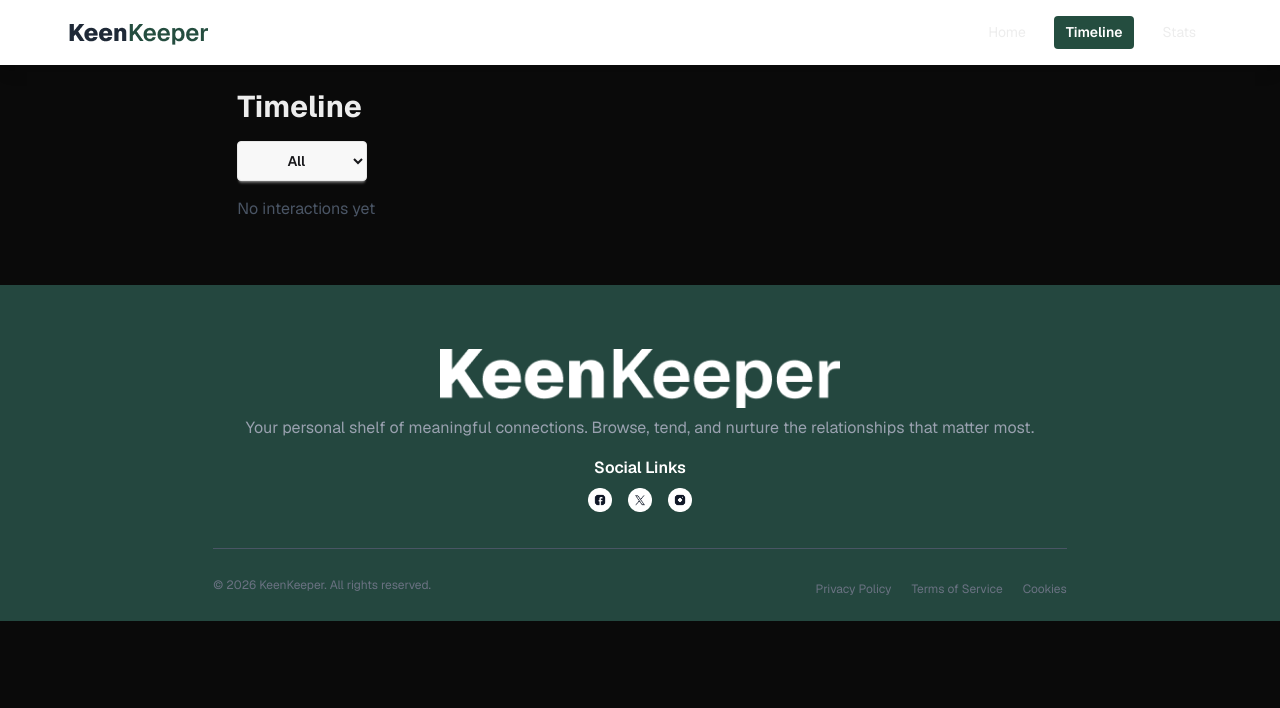
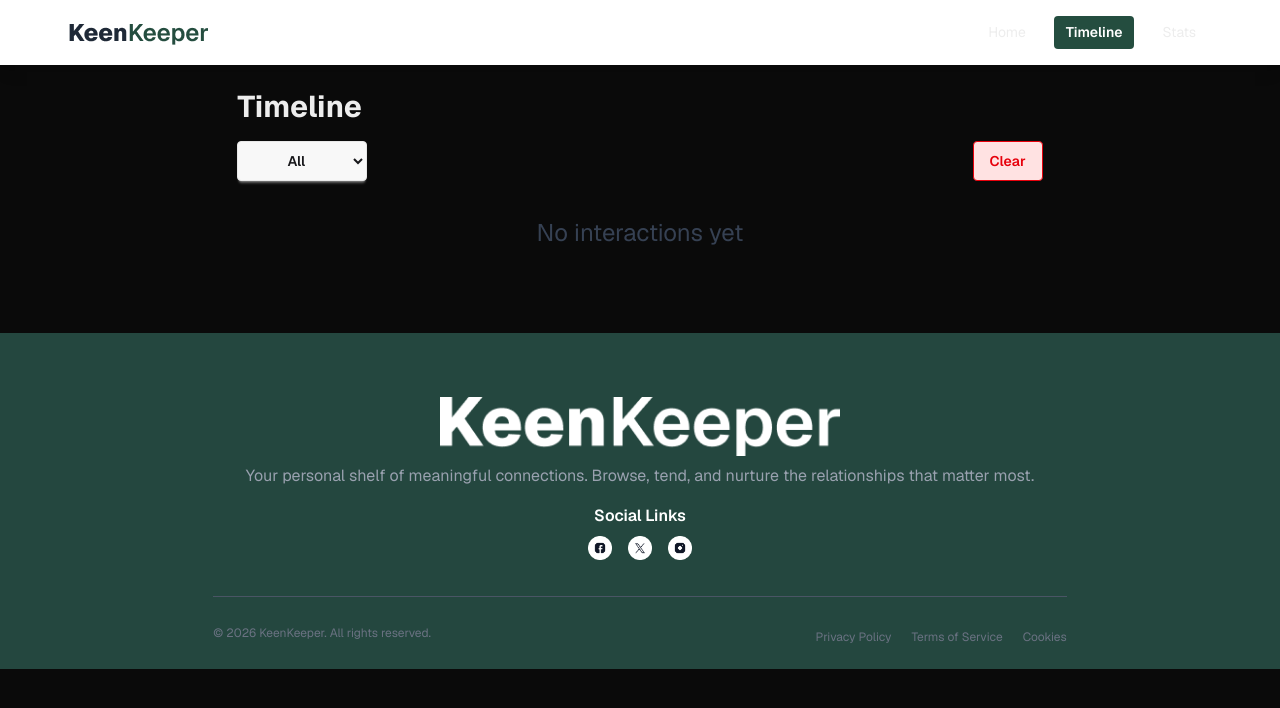
Before and after one commit to ashikmridha793/assignment-7, a Next.js app: page /timeline in a window 1280 px wide. Shown: the top 708 px of the page. Built offline with nearby package versions, Linux system fonts and the light colour scheme.

Commit message:
added loading

```diff
--- a/src/app/layout.js
+++ b/src/app/layout.js
@@ -4,6 +4,7 @@ import "./globals.css";
 import Navbar from "@/components/Navbar";
 import Footer from "@/components/Footer";
 import { ToastContainer } from "react-toastify";
+import loading from './loading'
 
 const geistSans = Geist({
   variable: "--font-geist-sans",
@@ -27,7 +28,7 @@ export default function RootLayout({ children }) {
       className={`${geistSans.variable} ${geistMono.variable} h-full antialiased`}
     >
       <body className="geist min-h-full flex flex-col ">
-
+       <loading />
         <Navbar />
         {children}
         <ToastContainer position="top-center" reverseOrder={false} />
--- a/src/app/loading.jsx
+++ b/src/app/loading.jsx
@@ -1,7 +1,13 @@
-export default function Loading() {
+import React from 'react';
+
+const loading = () => {
     return (
-        <div className='fixed inset-0 flex items-center justify-center bg-white/60 z-50'>
-            <span className="loading loading-spinner text-success"></span>
+        <div>
+            <div className='fixed inset-0 flex items-center justify-center bg-white/60 z-50'>
+                <span className="loading loading-spinner text-success"></span>
+            </div>
         </div>
-    )
-}
+    );
+};
+
+export default loading;
--- a/src/app/stats/page.jsx
+++ b/src/app/stats/page.jsx
@@ -3,7 +3,7 @@ import React from 'react';
 const StatsPage = () => {
     return (
         <div>
-            <h1 className='font-bold text-5xl'>this is stats page</h1>
+
         </div>
     );
 };
--- a/src/app/timeline/page.jsx
+++ b/src/app/timeline/page.jsx
@@ -21,21 +21,27 @@ const page = () => {
         return '📝';
     }
 
+    const handleClearTimeline = () => {
+        localStorage.removeItem("timeline");
+        setTimeline([]);
+    }
     return (
-        <div className='p-6 md:w-8/12 mx-auto'>
-            <h1 className='text-3xl font-bold text-left'>Timeline</h1>
-
-            <div className='my-4 w-full flex justify-start'>
+        <div className='p-4 md:p-6 md:w-8/12 mx-auto'>
+                <h1 className='text-3xl font-bold text-left'>Timeline</h1>
+            <div className='my-4 w-full flex justify-between gap-4'>
                 <select value={filter} onChange={(e) => setFilter(e.target.value)} className='btn'>
                     <option value='all'>All</option>
                     <option value='call'>Calls</option>
                     <option value='message'>Messages</option>
                     <option value='video'>Video Calls</option>
                 </select>
+                <button onClick={handleClearTimeline} className='btn btn-outline bg-red-100 text-red-600 hover:bg-red-600 hover:text-white'>
+                    Clear
+                </button>
             </div>
 
             {timeline.length === 0 ? (
-                <p className='text-gray-600'>No interactions yet</p>
+                <p className='text-gray-700 text-2xl text-center py-5'>No interactions yet</p>
             ) : (
                 filteredTimeline.map((item) => (
                     <div key={item.id} className='bg-white shadow-md p-4 rounded-lg mb-4 flex items-center gap-4'>
```
